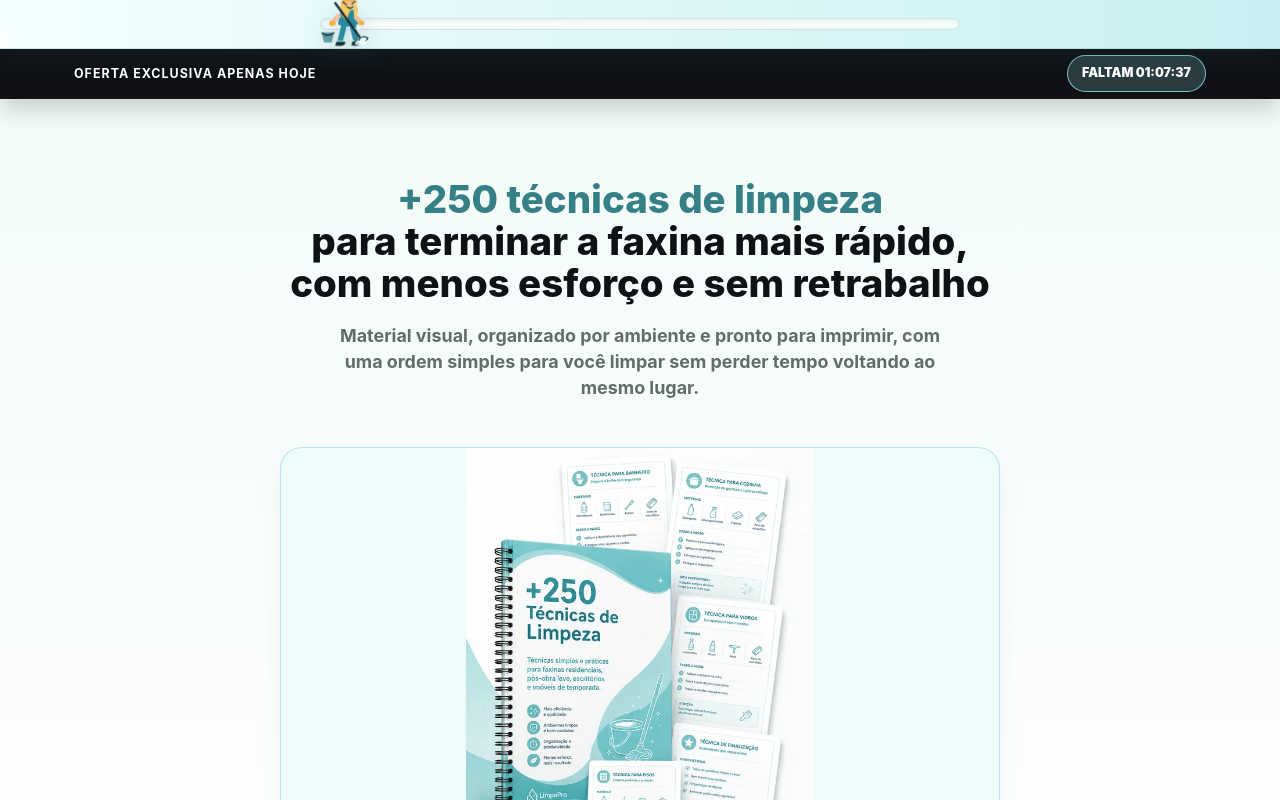
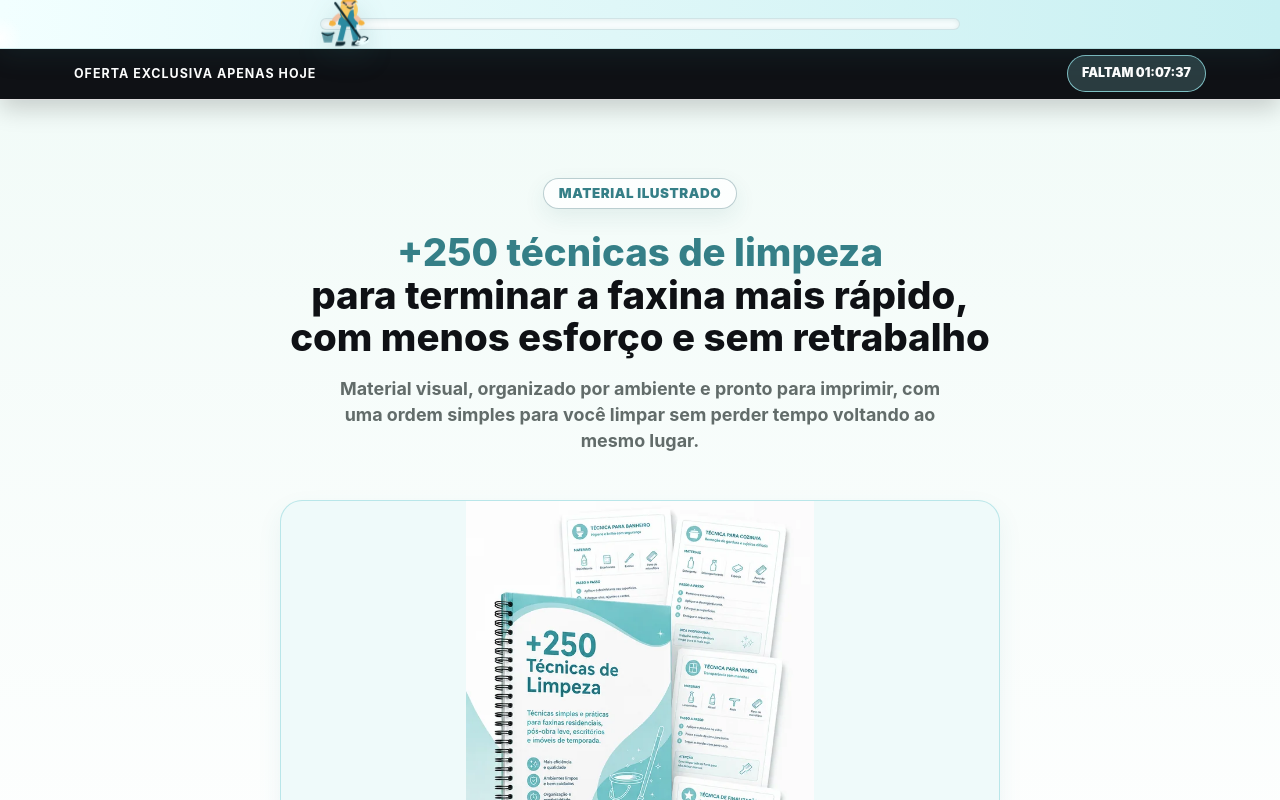
Before and after one commit to GustavoFalcone/250tecnicasdelimpeza, a React (Vite) app: page / in a window 1280 px wide. Shown: the top 800 px of the page. Built offline with nearby package versions, Linux system fonts and the light colour scheme.

Commit message:
Add illustrated material badge to hero

```diff
--- a/src/App.jsx
+++ b/src/App.jsx
@@ -777,6 +777,7 @@ function LandingPage() {
       <main className="mobileShell">
         <section className="hero reveal">
           <div className="heroCopy">
+            <p className="heroBadge">Material Ilustrado</p>
             <h1>
               <span>+250 técnicas de limpeza</span>
               <br />
--- a/src/styles.css
+++ b/src/styles.css
@@ -337,6 +337,22 @@ img {
 .heroCopy {
   display: grid;
   justify-items: center;
+}
+
+.heroBadge {
+  width: fit-content;
+  margin: 0 auto clamp(14px, 2.2vw, 22px);
+  padding: 8px 15px;
+  border: 1px solid rgba(36, 95, 102, 0.3);
+  border-radius: 999px;
+  background: rgba(255, 255, 255, 0.76);
+  box-shadow: 0 8px 22px rgba(36, 95, 102, 0.09);
+  color: var(--aqua-dark);
+  font-size: clamp(0.72rem, 2.7vw, 0.84rem);
+  font-weight: 900;
+  letter-spacing: 0.04em;
+  line-height: 1;
+  text-transform: uppercase;
 }
 
 .heroMedia {
```
